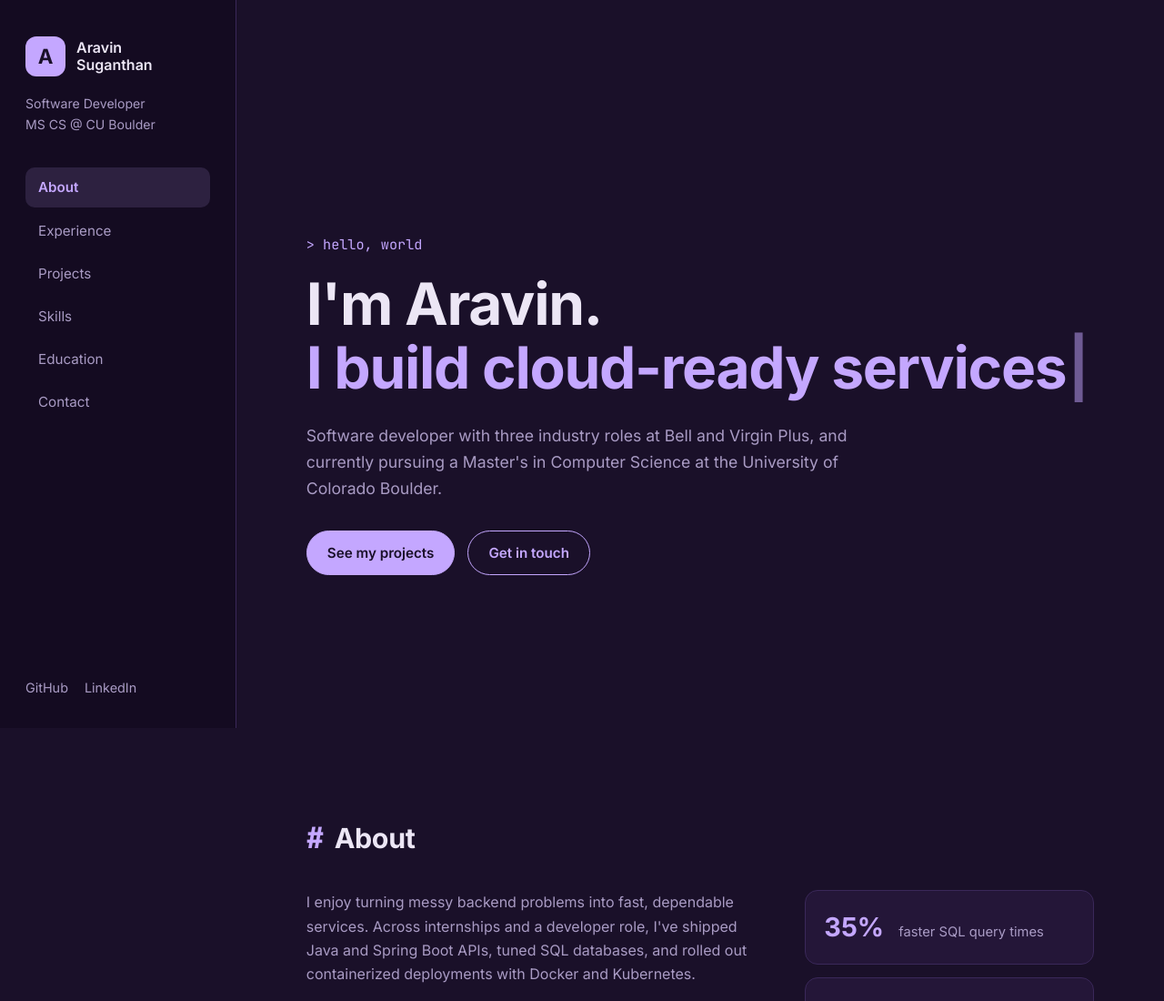
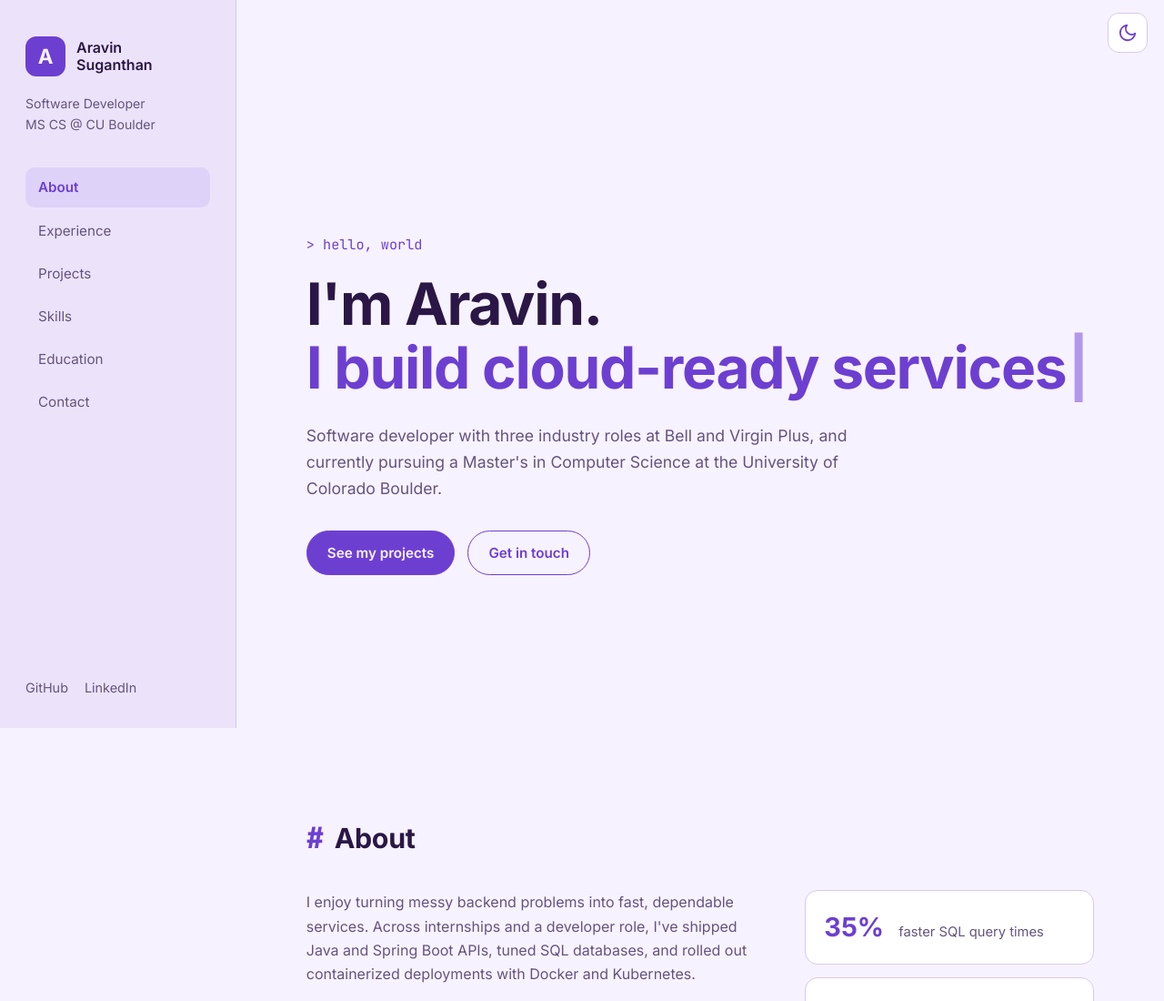
Before and after one commit to Aravin-S/aravin-s.github.io, a plain HTML site: page index.html in a window 1280 px wide. Shown: the top 1100 px of the page at 91% size. Drawn offline with Linux system fonts and the light colour scheme.

Commit message:
updated website

```diff
--- a/css/styles.css
+++ b/css/styles.css
@@ -7,10 +7,45 @@
   --text: #ece6f5;
   --muted: #a99bc4;
   --accent: #c4a7ff;
+  --accent-hover: #d6c0ff;
   --accent-dim: rgba(196, 167, 255, 0.14);
+  --shadow: rgba(0, 0, 0, 0.35);
   --sidebar-w: 260px;
   --radius: 14px;
   --mono: "JetBrains Mono", ui-monospace, Menlo, Consolas, monospace;
+  color-scheme: dark;
+}
+
+/* Light theme: follows the browser by default, or the toggle once chosen */
+@media (prefers-color-scheme: light) {
+  :root:not([data-theme="dark"]) {
+    --bg: #f7f2ff;
+    --bg-side: #ece3fb;
+    --card: #ffffff;
+    --card-hover: #f1e8ff;
+    --border: #d8c8f3;
+    --text: #2a1745;
+    --muted: #65547f;
+    --accent: #6d3fd1;
+    --accent-hover: #5a2fb8;
+    --accent-dim: rgba(109, 63, 209, 0.1);
+    --shadow: rgba(60, 30, 110, 0.15);
+    color-scheme: light;
+  }
+}
+:root[data-theme="light"] {
+  --bg: #f7f2ff;
+  --bg-side: #ece3fb;
+  --card: #ffffff;
+  --card-hover: #f1e8ff;
+  --border: #d8c8f3;
+  --text: #2a1745;
+  --muted: #65547f;
+  --accent: #6d3fd1;
+  --accent-hover: #5a2fb8;
+  --accent-dim: rgba(109, 63, 209, 0.1);
+  --shadow: rgba(60, 30, 110, 0.15);
+  color-scheme: light;
 }
 
 *, *::before, *::after { box-sizing: border-box; }
@@ -94,7 +129,20 @@ h1 { font-size: clamp(2.2rem, 5.5vw, 4rem); line-height: 1.1; letter-spacing: -0
 }
 .btn:hover { background: var(--accent-dim); text-decoration: none; transform: translateY(-2px); }
 .btn.primary { background: var(--accent); color: var(--bg); }
-.btn.primary:hover { background: #d6c0ff; }
+.btn.primary:hover { background: var(--accent-hover); }
+
+/* Theme toggle */
+.theme-btn {
+  position: fixed; top: 14px; right: 18px; z-index: 70;
+  width: 44px; height: 44px; display: grid; place-items: center; padding: 0;
+  border-radius: 12px; background: var(--card); border: 1px solid var(--border);
+  color: var(--accent); cursor: pointer; transition: border-color 0.2s, transform 0.2s;
+}
+.theme-btn:hover { border-color: var(--accent); transform: translateY(-2px); }
+.theme-btn svg { width: 22px; height: 22px; }
+.theme-btn .icon-moon { display: none; }
+:root[data-theme="light"] .theme-btn .icon-sun { display: none; }
+:root[data-theme="light"] .theme-btn .icon-moon { display: block; }
 .btn.small { padding: 7px 16px; font-size: 0.85rem; }
 
 /* About */
@@ -186,7 +234,8 @@ footer {
   }
   .menu-btn span { height: 2px; background: var(--accent); border-radius: 2px; }
   .sidebar { transform: translateX(-100%); transition: transform 0.3s ease; width: min(280px, 80vw); }
-  .sidebar.open { transform: none; box-shadow: 0 0 60px rgba(0, 0, 0, 0.6); }
+  .sidebar.open { transform: none; box-shadow: 0 0 60px var(--shadow); }
+  .theme-btn { right: 68px; }
   main { margin-left: 0; padding: 0 20px; }
   .about-grid { grid-template-columns: 1fr; }
   section { padding-top: 72px; }
--- a/index.html
+++ b/index.html
@@ -13,11 +13,27 @@
   <link rel="preconnect" href="https://fonts.googleapis.com">
   <link rel="preconnect" href="https://fonts.gstatic.com" crossorigin>
   <link href="https://fonts.googleapis.com/css2?family=Inter:wght@400;500;600;700&family=JetBrains+Mono:wght@400;500&display=swap" rel="stylesheet">
+  <script>
+    /* Apply the saved theme, or the browser's preference, before first paint */
+    (function () {
+      var t = null;
+      try { t = localStorage.getItem('theme'); } catch (e) {}
+      if (t !== 'light' && t !== 'dark') {
+        t = window.matchMedia && window.matchMedia('(prefers-color-scheme: light)').matches ? 'light' : 'dark';
+      }
+      document.documentElement.setAttribute('data-theme', t);
+    })();
+  </script>
   <link rel="stylesheet" href="css/styles.css">
 </head>
 <body>
   <a class="skip" href="#main">Skip to content</a>
   <div class="progress" id="progress" aria-hidden="true"></div>
+
+  <button class="theme-btn" id="themeBtn" type="button" aria-label="Switch to light mode" title="Toggle light/dark mode">
+    <svg class="icon-sun" viewBox="0 0 24 24" fill="none" stroke="currentColor" stroke-width="2" stroke-linecap="round" aria-hidden="true"><circle cx="12" cy="12" r="4"/><path d="M12 2v2M12 20v2M4.9 4.9l1.4 1.4M17.7 17.7l1.4 1.4M2 12h2M20 12h2M4.9 19.1l1.4-1.4M17.7 6.3l1.4-1.4"/></svg>
+    <svg class="icon-moon" viewBox="0 0 24 24" fill="none" stroke="currentColor" stroke-width="2" stroke-linecap="round" stroke-linejoin="round" aria-hidden="true"><path d="M21 12.8A9 9 0 1 1 11.2 3a7 7 0 0 0 9.8 9.8z"/></svg>
+  </button>
 
   <button class="menu-btn" id="menuBtn" aria-label="Toggle menu" aria-expanded="false" aria-controls="sidebar">
     <span></span><span></span><span></span>
--- a/js/main.js
+++ b/js/main.js
@@ -6,6 +6,29 @@
   // Footer year
   var year = document.getElementById('year');
   if (year) year.textContent = new Date().getFullYear();
+
+  // Light/dark theme toggle (initial theme is set by the inline script in <head>)
+  var root = document.documentElement;
+  var themeBtn = document.getElementById('themeBtn');
+  var themeMeta = document.querySelector('meta[name="theme-color"]');
+  var themeQuery = window.matchMedia('(prefers-color-scheme: light)');
+  function hasSavedTheme() {
+    try { var t = localStorage.getItem('theme'); return t === 'light' || t === 'dark'; } catch (e) { return false; }
+  }
+  function applyTheme(t) {
+    root.setAttribute('data-theme', t);
+    themeBtn.setAttribute('aria-label', t === 'dark' ? 'Switch to light mode' : 'Switch to dark mode');
+    if (themeMeta) themeMeta.setAttribute('content', t === 'dark' ? '#1a1029' : '#f7f2ff');
+  }
+  applyTheme(root.getAttribute('data-theme') === 'light' ? 'light' : 'dark');
+  themeBtn.addEventListener('click', function () {
+    var next = root.getAttribute('data-theme') === 'dark' ? 'light' : 'dark';
+    applyTheme(next);
+    try { localStorage.setItem('theme', next); } catch (e) {}
+  });
+  // Follow browser changes until the visitor picks a theme themselves
+  var onSystemChange = function (e) { if (!hasSavedTheme()) applyTheme(e.matches ? 'light' : 'dark'); };
+  if (themeQuery.addEventListener) themeQuery.addEventListener('change', onSystemChange);
 
   // Mobile menu
   var menuBtn = document.getElementById('menuBtn');
```
